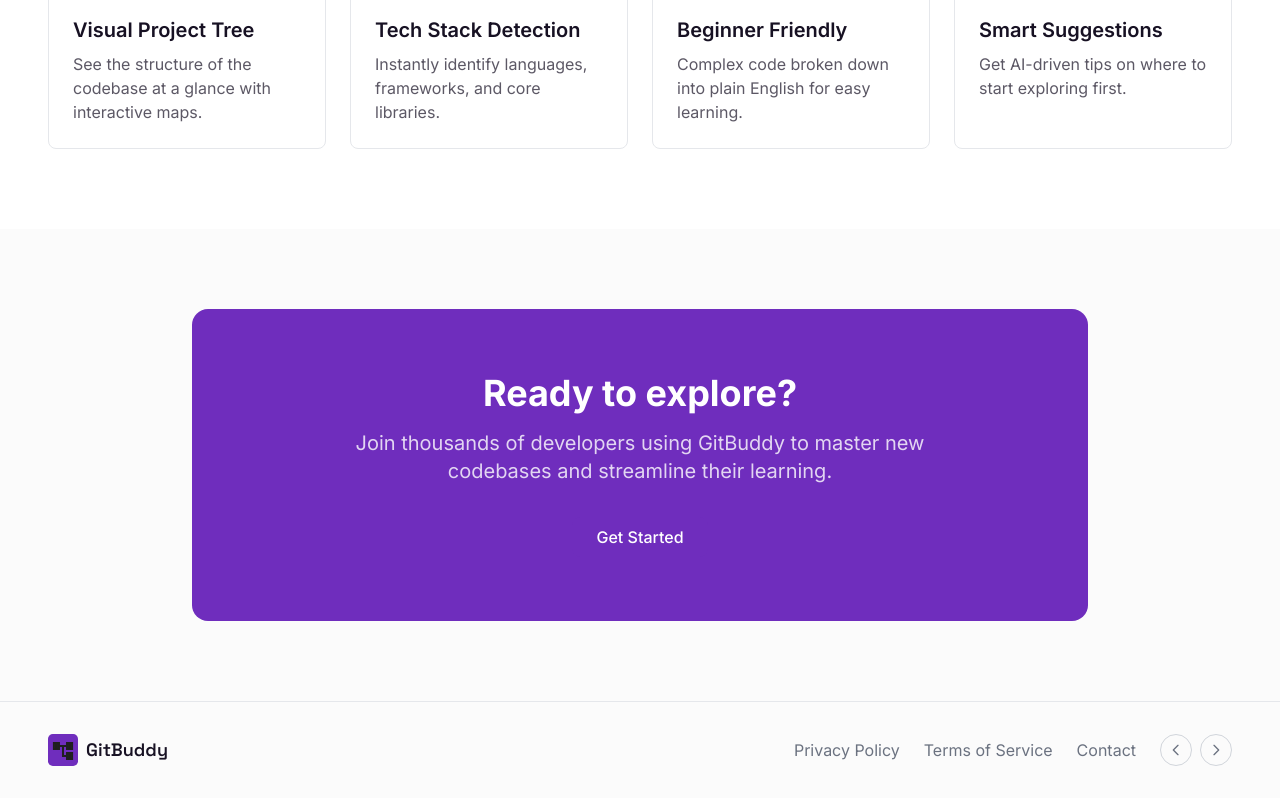
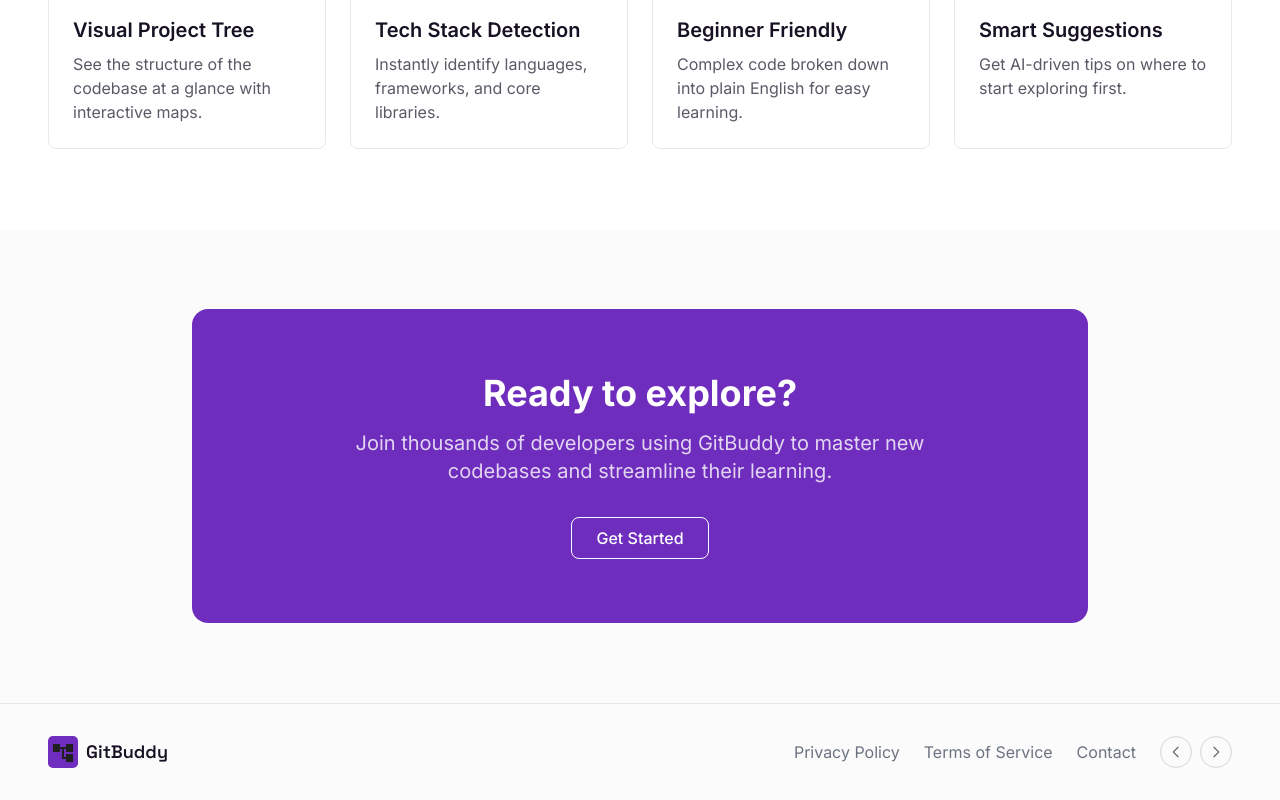
Before and after one commit to Ayushsharma1908/gitbuddy, a React (Vite) app in the folder client/: page / in a window 1280 px wide. Shown: the part 903-1703 px from the top of the page. Built offline with nearby package versions, Linux system fonts and the light colour scheme.

Commit message:
added button

```diff
--- a/client/src/pages/LandingPage.jsx
+++ b/client/src/pages/LandingPage.jsx
@@ -206,7 +206,7 @@ export default function LandingPage() {
             <div className="flex flex-col sm:flex-row gap-4 justify-center">
               <button
                 onClick={() => navigate("/signup")}
-                className="bg-[#6F2DBD] hover:bg-[#A663CC] text-white stroke-white px-6 py-2 rounded-lg font-medium transition"
+                className="bg-[#6F2DBD] hover:bg-[#A663CC] text-white border border-white px-6 py-2 rounded-lg font-medium transition"
               >
                 Get Started
               </button>
```
